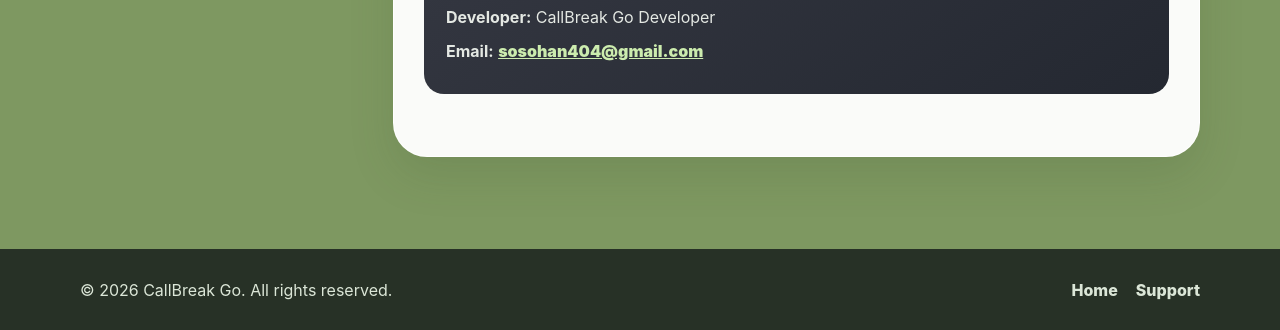
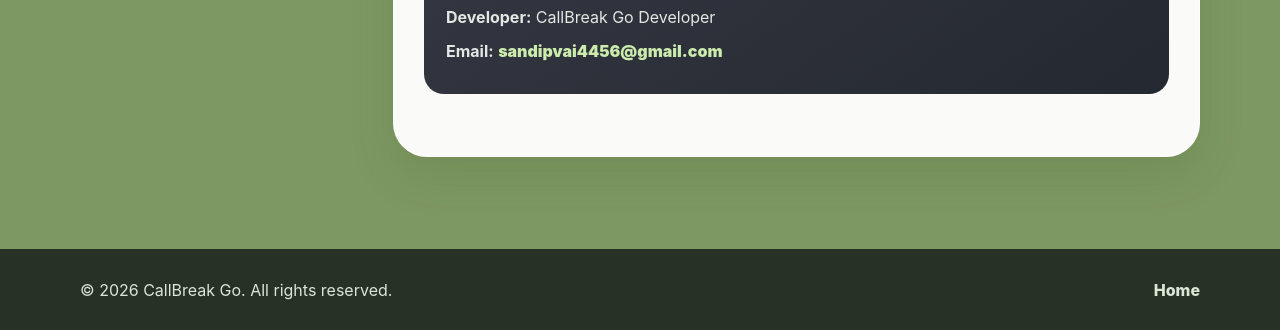
Before and after one commit to RewardApps/Call-Break, a plain HTML site: page Privacy.html in a window 1280 px wide. Shown: the part 4603-4933 px from the top of the page. Drawn offline with Linux system fonts and the light colour scheme.

Commit message:
Update Privacy.html

```diff
--- a/Privacy.html
+++ b/Privacy.html
@@ -735,8 +735,8 @@
                 <p><strong>Developer:</strong> CallBreak Go Developer</p>
                 <p>
                   <strong>Email:</strong>
-                  <a href="mailto:sosohan404@gmail.com">
-                    sosohan404@gmail.com
+                  <a>
+                    sandipvai4456@gmail.com
                   </a>
                 </p>
               </div>
@@ -753,7 +753,7 @@
 
       <div class="footer-links">
         <a href="/">Home</a>
-        <a href="mailto:sosohan404@gmail.com">Support</a>
+
       </div>
     </div>
   </footer>
```
